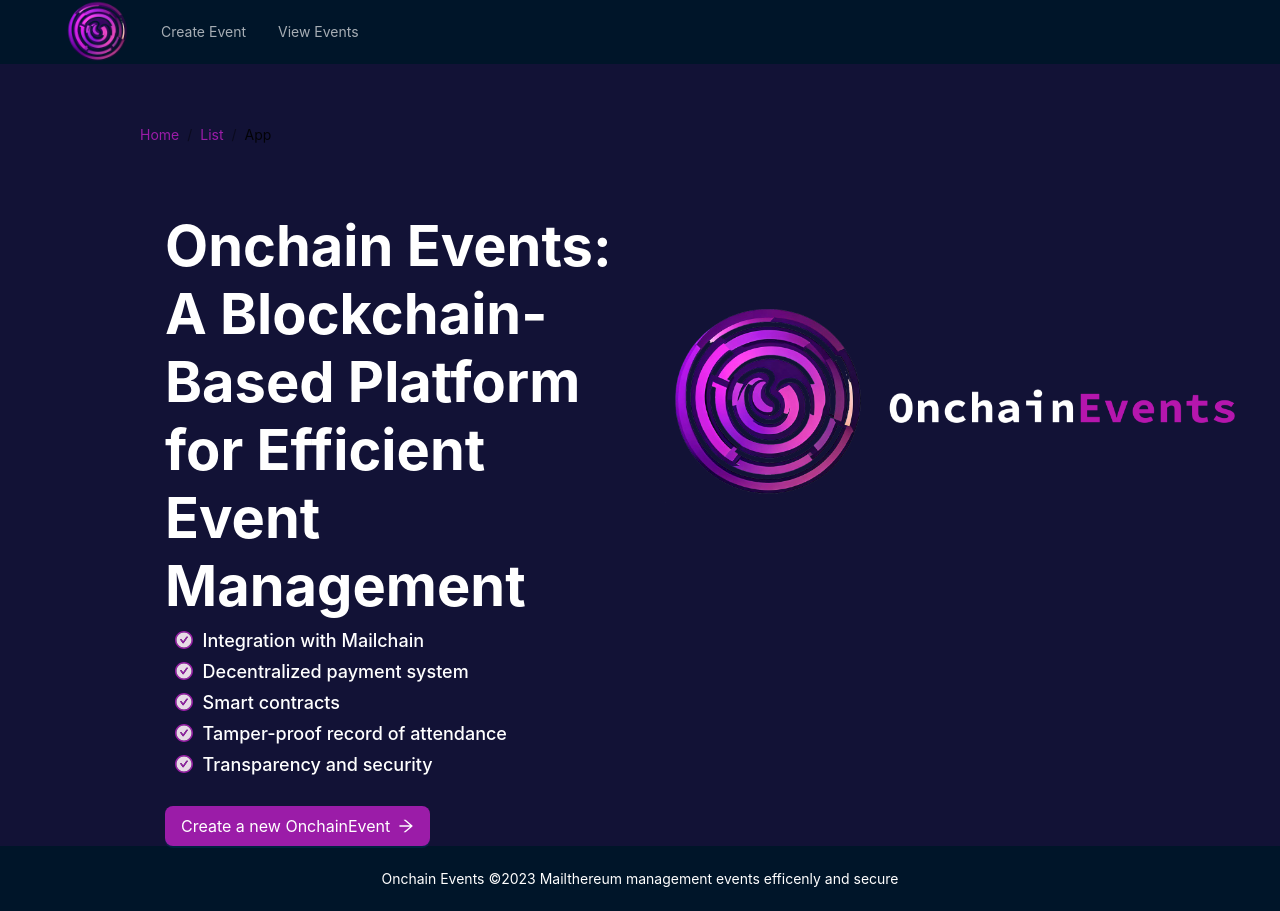
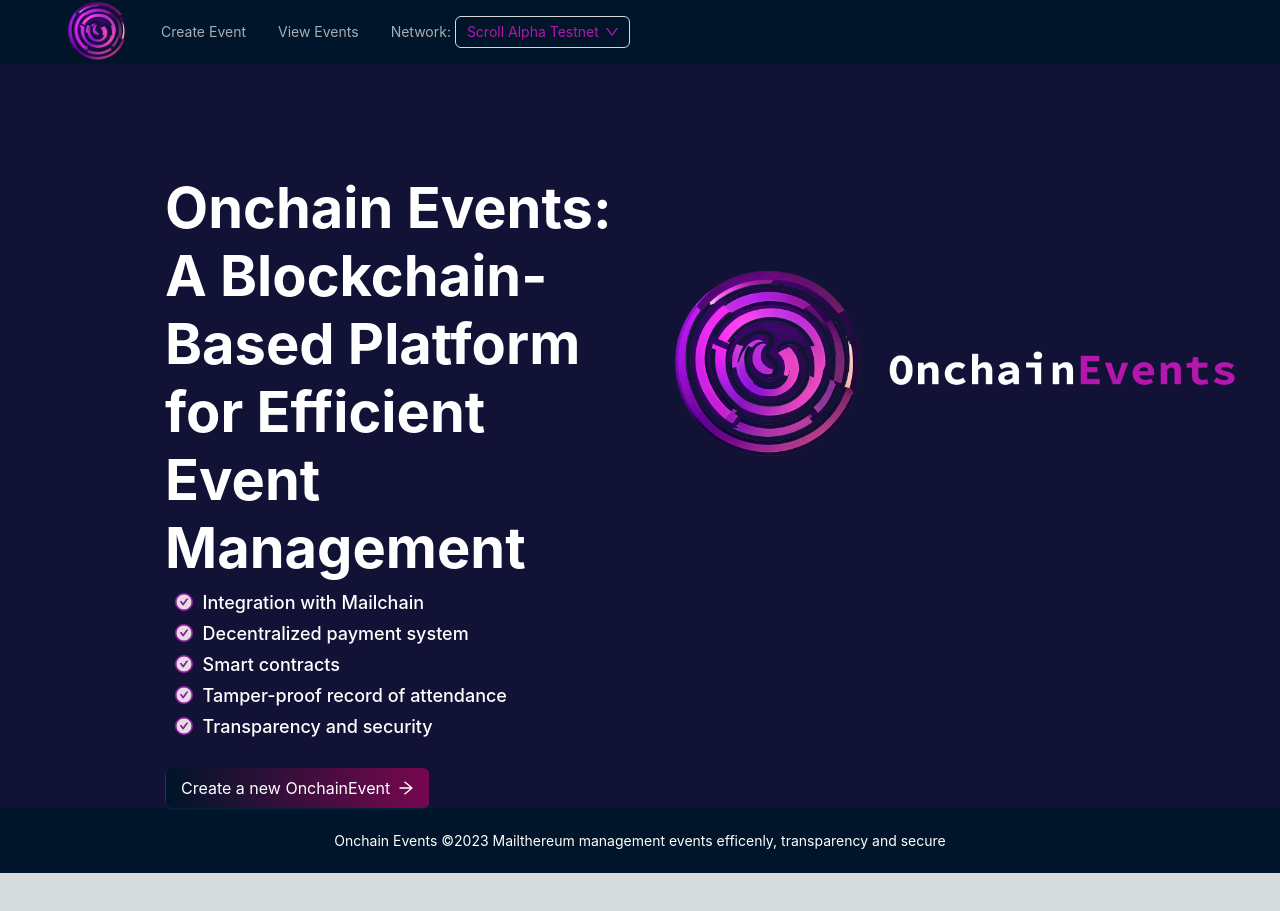
Before and after one commit to yonathanavila/front-onchain-events, a Next.js app: page / in a window 1280 px wide. After the commit the page ends 873 px from the top, so only its background shows below. Built offline with nearby package versions, Linux system fonts and the light colour scheme.

Commit message:
add chain conf

```diff
--- a/src/app/globals.css
+++ b/src/app/globals.css
@@ -134,3 +134,18 @@ li.ant-menu-overflow-item {
 .hero-image {
   margin-top: 15%;
 }
+
+.btn-gradient {
+  background: rgb(0, 21, 41);
+  background: linear-gradient(90deg, rgba(0, 21, 41, 1) 0%, rgba(119, 7, 79, 1) 100%);
+}
+
+.ant-select-selector {
+  background-color: #001529 !important;
+  color: #B516AB !important;
+}
+
+.ant-select-arrow {
+  color: #B516AB !important;
+
+}
--- a/src/app/layout.tsx
+++ b/src/app/layout.tsx
@@ -1,6 +1,6 @@
 "use client";
 import './globals.css'
-import { Breadcrumb, Layout, theme } from 'antd';
+import { Layout, theme } from 'antd';
 import styles from "@/styles/home.module.css";
 import Navbar from '@/components/Navbar';
 const { Content, Footer } = Layout;
@@ -23,17 +23,12 @@ export default function RootLayout({
           <Navbar />
           <Content style={{ padding: '0 50px', color: '#fff' }}>
             <div className={styles.container}>
-              <Breadcrumb style={{ margin: '16px 0', color: "#9B1CA8" }}>
-                <Breadcrumb.Item>Home</Breadcrumb.Item>
-                <Breadcrumb.Item>List</Breadcrumb.Item>
-                <Breadcrumb.Item>App</Breadcrumb.Item>
-              </Breadcrumb>
               <div className="site-layout-content" style={{ backgroundColor: "#121236" }}>
                 {children}
               </div>
             </div>
           </Content>
-          <Footer style={{ textAlign: 'center', backgroundColor: '#001529', color: '#fff' }}>Onchain Events ©2023 Mailthereum management events efficenly and secure</Footer>
+          <Footer style={{ textAlign: 'center', backgroundColor: '#001529', color: '#fff' }}>Onchain Events ©2023 Mailthereum management events efficenly, transparency and secure</Footer>
         </Layout>
       </body>
     </html>
--- a/src/app/page.tsx
+++ b/src/app/page.tsx
@@ -45,7 +45,7 @@ const App: React.FC = () => {
               Transparency and security
             </p>
             <br />
-            <Button type="primary" size="large" onClick={() => router.push("/create")} style={{ backgroundColor: '#9B1CA8' }}>
+            <Button type="primary" size="large" onClick={() => router.push("/create")} className='btn-gradient'>
               Create a new OnchainEvent <ArrowRightOutlined />
             </Button>
           </div>
--- a/src/components/Navbar.tsx
+++ b/src/components/Navbar.tsx
@@ -1,9 +1,10 @@
 "use client";
-
 import { useRouter } from 'next/navigation';
 import Image from 'next/image'
-import { Layout, Menu, theme } from 'antd';
+import { Layout, Menu, Select, theme } from 'antd';
 import logo from "public/images/OnchainEventsLogo.png";
+import { capitalize, chains, dafaultChainId, toHexString } from '../../utils/constants';
+import { useEffect, useState } from 'react';
 
 const { Header } = Layout;
 
@@ -14,6 +15,22 @@ export default function Navbar() {
     const {
         token: { colorBgContainer },
     } = theme.useToken();
+
+    const { Option } = Select;
+    const [activeChain, setActiveChain] = useState(dafaultChainId);
+
+    // Request new network on change
+    const changeNetwork = async (chainId: any) => {
+
+    }
+
+    useEffect(() => {
+        if (activeChain) {
+            changeNetwork(toHexString(activeChain.id));
+            setActiveChain(activeChain.id);
+
+        }
+    }, [activeChain])
 
     const menuItems = [
         {
@@ -37,6 +54,26 @@ export default function Navbar() {
             key: '/history',
             label: "View Events",
             onClick: () => router.push("/history"),
+        }, {
+            key: 1,
+            label: <span>
+                Network:&nbsp;
+                <Select
+                    defaultValue={534353}
+                    style={{ width: 175, textAlign: 'left', backgroundColor: '#001529', color: '#B516AB' }}
+                    onChange={(a) => setActiveChain(chains[a])}
+                >
+                    {Object.values(chains).map((chain: any, i) => {
+                        return (
+                            <Option key={i} value={chain?.id} style={{ backgroundColor: '#001529', color: '#B516AB' }}>
+                                {capitalize(chain.name)}
+                            </Option>
+                        );
+                    })}
+                </Select>
+            </span>
+            , showOnRedirectPage: true,
+
         },
     ]
 
--- /dev/null
+++ b/utils/constants.ts
@@ -0,0 +1,40 @@
+export const chains: any = {
+
+    // 137: {
+    //   name: "Matic Mainnet",
+    //   url: "https://polygonscan.com/",
+    //   id: 137,
+    // },
+    534353:
+    {
+        // https://guide.scroll.io/user-guide/setup
+        name: 'Scroll Alpha Testnet',
+        rpcUrl: 'https://alpha-rpc.scroll.io/l2',
+        symbol: 'ETH',
+        url: "https://blockscout.scroll.io/",
+        id: 534353
+    },
+    // https://gnosisfaucet.com/
+    10200: {
+        name: 'Gnosis (Chaido)',
+        symbol: 'XDAI',
+        rpcUrl: 'https://rpc.chiadochain.net',
+        url: 'https://blockscout.com/gnosis/chiado/',
+        id: 10200
+    },
+    80001: {
+        name: "Mumbai Testnet",
+        url: "https://mumbai.polygonscan.com/",
+        id: 80001,
+    },
+};
+
+export const dafaultChainId: any = 534353;
+
+export function capitalize(string: any) {
+    return string.charAt(0).toUpperCase() + string.slice(1);
+}
+
+export const toHexString = (number: any) => {
+    return "0x" + Number(number).toString(16);
+}
```
